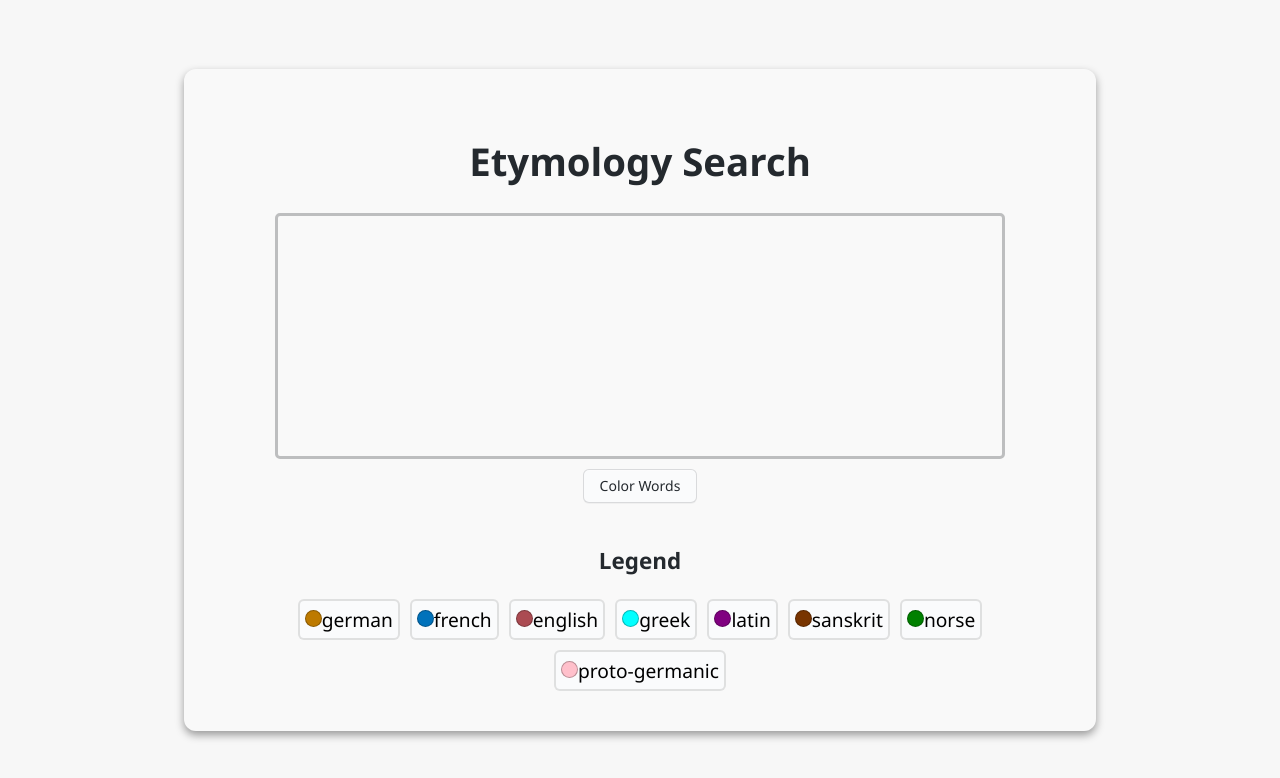
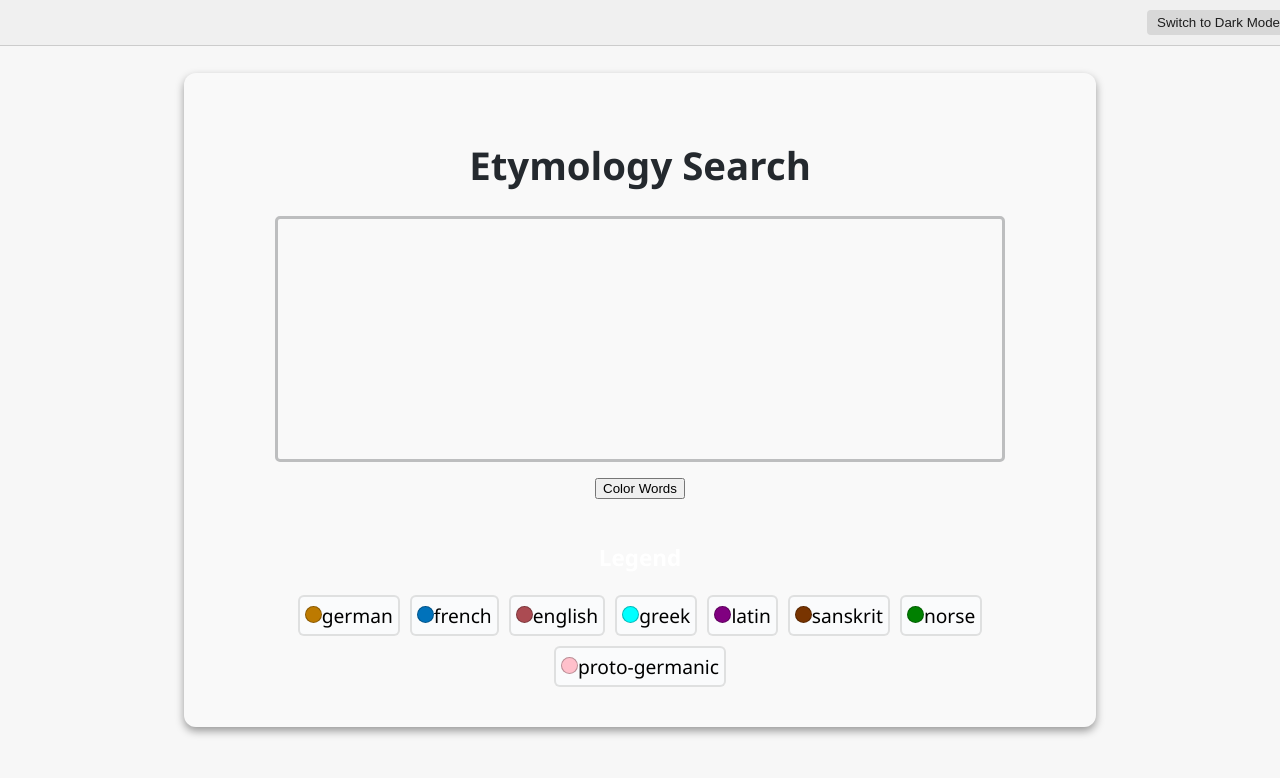
Before and after one commit to scillidan/EtymologySearch, a React (Vite) app: page / in a window 1280 px wide. Shown: the top 778 px of the page. Built offline with nearby package versions, Linux system fonts and the light colour scheme.

Commit message:
Dark mode slightly implemented, to fix after these lectures

```diff
--- a/src/App.jsx
+++ b/src/App.jsx
@@ -6,6 +6,7 @@ import fetchOrigin from "./utils/fetchOrigin";
 import colorMap from "./utils/colorMap";
 
 import "./index.css";
+import Toolbar from "./components/Toolbar";
 
 function App() {
   const [text, setText] = useState("");
@@ -42,6 +43,8 @@ function App() {
 
   return (
     <div className="App">
+      <Toolbar />
+      <div className="CentreBox">
         <h1>Etymology Search</h1>
         <form onSubmit={handleSubmit}>
           <TextInput textRef={textRef} setText={setText} />
@@ -49,6 +52,7 @@ function App() {
         </form>
         <Legend /> {}
       </div>
+    </div>
   );
 }
 
--- a/src/components/SubmitButton.jsx
+++ b/src/components/SubmitButton.jsx
@@ -1,26 +1,28 @@
 import React from "react";
+import '../index.css'
+
 
 const SubmitButton = ({ isLoading }) => {
   return (
-    <button type="submit" disabled={isLoading} style={//TODO: make this look nicer
+    <button type="submit" disabled={isLoading} className = "submitButton "style={//TODO: make this look nicer
         {
-          appearance: "none",
-          backgroundColor: "#FAFBFC",
-          border: "1px solid rgba(27, 31, 35, 0.15)",
-          borderRadius: "6px",
-          boxShadow: "rgba(27, 31, 35, 0.04) 0 1px 0, rgba(255, 255, 255, 0.25) 0 1px 0 inset",
-          boxSizing: "border-box",
-          color:" #24292E",
-          cursor: "pointer",
-          display: "inline-block",
-          fontFamily:"Segoe UI",
-          fontSize: "14px",
-          fontWeight: "500",
-          lineHeight: "20px",
-          padding: "6px 16px",
-          position: "relative",
-          transition:"background-color 0.2s cubic-bezier(0.3, 0, 0.5, 1)",
-          userSelect: "none"
+          // appearance: "none",
+          // backgroundColor: "#FAFBFC",
+          // border: "1px solid rgba(27, 31, 35, 0.15)",
+          // borderRadius: "6px",
+          // boxShadow: "rgba(27, 31, 35, 0.04) 0 1px 0, rgba(255, 255, 255, 0.25) 0 1px 0 inset",
+          // boxSizing: "border-box",
+          // color:" #24292E",
+          // cursor: "pointer",
+          // display: "inline-block",
+          // fontFamily:"Segoe UI",
+          // fontSize: "14px",
+          // fontWeight: "500",
+          // lineHeight: "20px",
+          // padding: "6px 16px",
+          // position: "relative",
+          // transition:"background-color 0.2s cubic-bezier(0.3, 0, 0.5, 1)",
+          // userSelect: "none"
         }
     }>
       {isLoading ? "Processing..." : "Color Words"}
--- a/src/components/Toolbar.jsx
+++ b/src/components/Toolbar.jsx
@@ -1,7 +1,22 @@
-import React from "react";
+import React, { useState } from 'react';
+
 
 const Toolbar = () =>{
 
-}
+    const [isDarkMode, setIsDarkMode] = useState(false);
+
+    const toggleTheme = () => {
+        setIsDarkMode(!isDarkMode);
+        document.body.classList.toggle('dark-mode', !isDarkMode);
+    };
+
+    return (
+        <div className={`toolbar ${isDarkMode ? 'dark-mode' : ''}`}>
+          <button onClick={toggleTheme}>
+            {isDarkMode ? 'Switch to Light Mode' : 'Switch to Dark Mode'}
+          </button>
+        </div>
+    );
+};
 
 export default Toolbar;
--- a/src/index.css
+++ b/src/index.css
@@ -13,7 +13,36 @@ h1,h2,h3,h4,h5,h6,p{
   color:#24292E;
 }
 
-.App {
+h1.dark-mode,h2.dark-mode,h3,h4.dark-mode,h5.dark-mode,h6.dark-mode,p.dark-mode{
+  color:#ffffff;
+}
+
+.submitButton{
+  appearance: "none";
+  background-color: "#FAFBFC";
+  border: "1px solid rgba(27, 31, 35, 0.15)";
+  border-radius: "6px";
+  color:" #24292E";
+  /* boxShadow: "rgba(27, 31, 35, 0.04) 0 1px 0, rgba(255, 255, 255, 0.25) 0 1px 0 inset";
+  boxSizing: "border-box";
+  color:" #24292E";
+  cursor: "pointer";
+  display: "inline-block";
+  fontFamily:"Segoe UI";
+  fontSize: "14px";
+  fontWeight: "500";
+  lineHeight: "20px";
+  padding: "6px 16px";
+  position: "relative";
+  transition:"background-color 0.2s cubic-bezier(0.3, 0, 0.5, 1)";
+  userSelect: "none"; */
+}
+
+.submitButton.dark-mode{
+  color: #f9f9f9;
+}
+
+.CentreBox {
   margin:0;
   text-align: center;
   background-color: rgba(255, 255, 255, 0.242);
@@ -30,3 +59,44 @@ h1,h2,h3,h4,h5,h6,p{
   align-items: center;
   justify-content: center;
 }
+
+.toolbar {
+  position: fixed;
+  top: 0;
+  left: 0;
+  width: 100%;
+  padding: 10px;
+  background-color: #f0f0f0;
+  border-bottom: 1px solid #ccc;
+  display: flex;
+  justify-content: flex-end;
+  z-index: 1000; /* this is ti make sure it always stays at the very front of the page*/
+}
+
+.toolbar.dark-mode {
+  background-color: #333;
+  color: #fff;
+}
+
+.toolbar button {
+  padding: 5px 10px;
+  cursor: pointer;
+  border: none;
+  background-color: #d8d8d8;
+  color: rgb(30, 30, 30);
+  border-radius: 4px;
+}
+
+.toolbar button:hover {
+  background-color: #0057b342;
+}
+
+body.dark-mode {
+  background-color: #1f1f21;
+  color: #ffffff;
+}
+
+/* quick fix, optimize this later
+body {
+  /*padding-top: 40px;
+}*/
```
Lines whose indentation alone changed are shown as unchanged.
